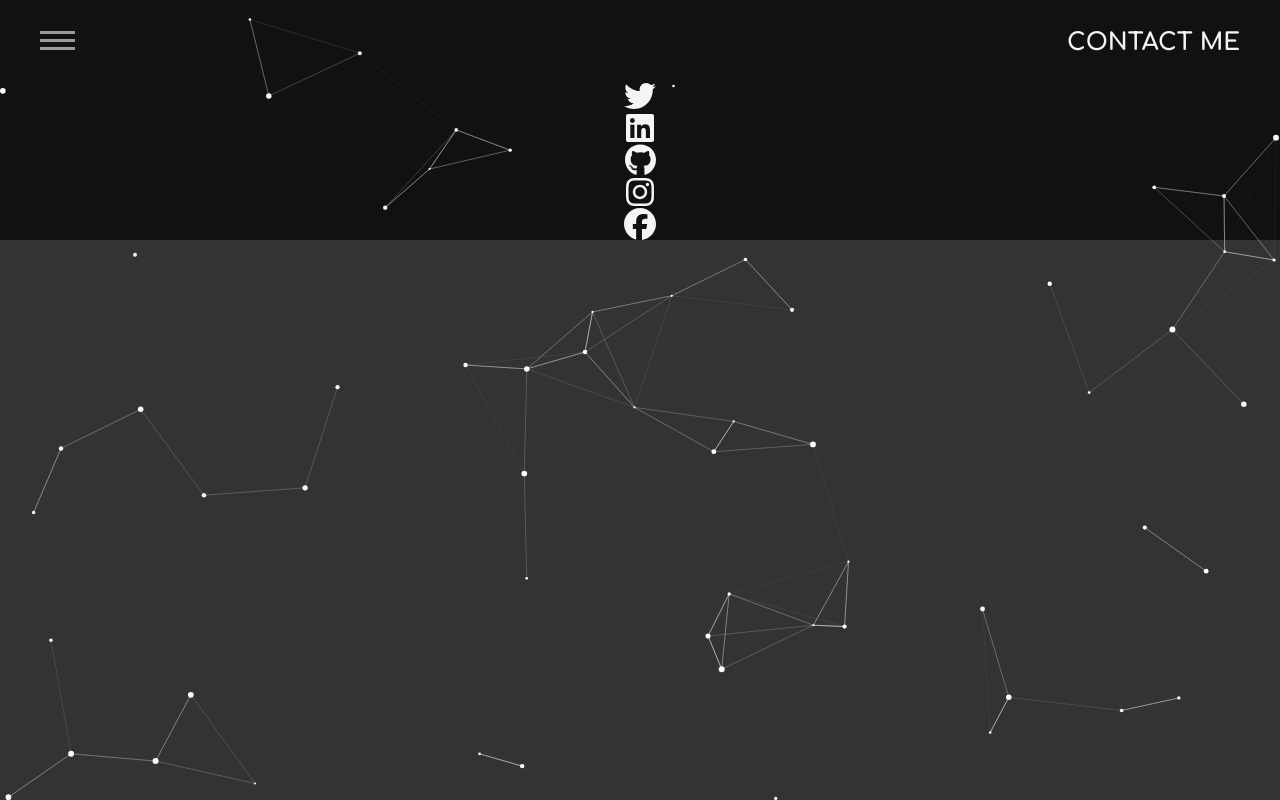
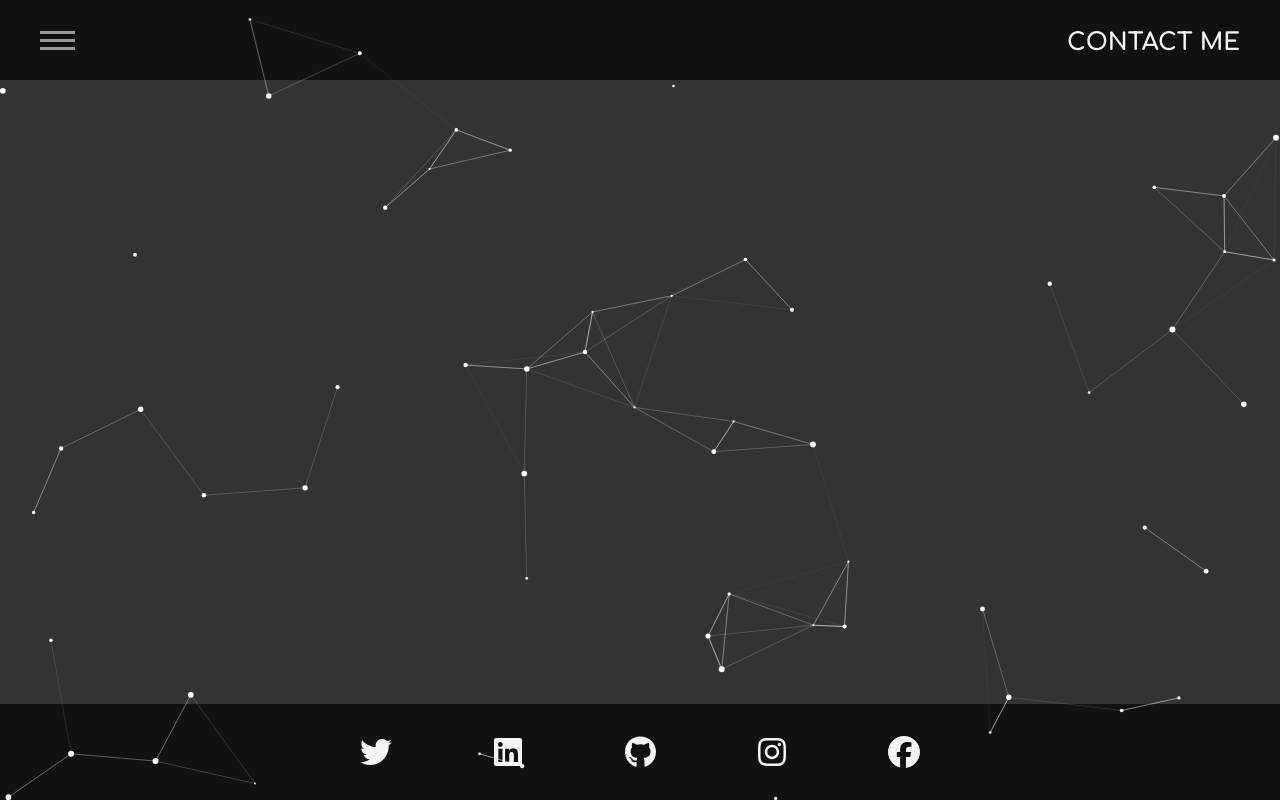
Before and after one commit to osho-20/Quizania, a React (Create React App) app: page /#/contact in a window 1280 px wide. Built offline with nearby package versions, Linux system fonts and the light colour scheme.

Commit message:
footer for other pages solved

```diff
--- a/src/pages/about.js
+++ b/src/pages/about.js
@@ -18,7 +18,7 @@ function About() {
             <section>
                 <Background />
             </section>
-            <footer id="footer">
+            <footer className="footer">
                 <Footer />
             </footer>
         </div>
--- a/src/pages/contact_me.js
+++ b/src/pages/contact_me.js
@@ -18,7 +18,7 @@ function Contact() {
       <section>
         <Background />
       </section>
-      <footer id="footer">
+      <footer className="footer">
         <Footer />
       </footer>
     </div>
--- a/src/pages/gallery.js
+++ b/src/pages/gallery.js
@@ -18,7 +18,7 @@ function Gallery() {
       <section>
         <Background />
       </section>
-      <footer id="footer">
+      <footer className="footer">
         <Footer />
       </footer>
     </div>
--- a/src/pages/projects.js
+++ b/src/pages/projects.js
@@ -18,7 +18,7 @@ function Projects() {
       <section>
         <Background />
       </section>
-      <footer id="footer">
+      <footer className="footer">
         <Footer />
       </footer>
     </div>
```
